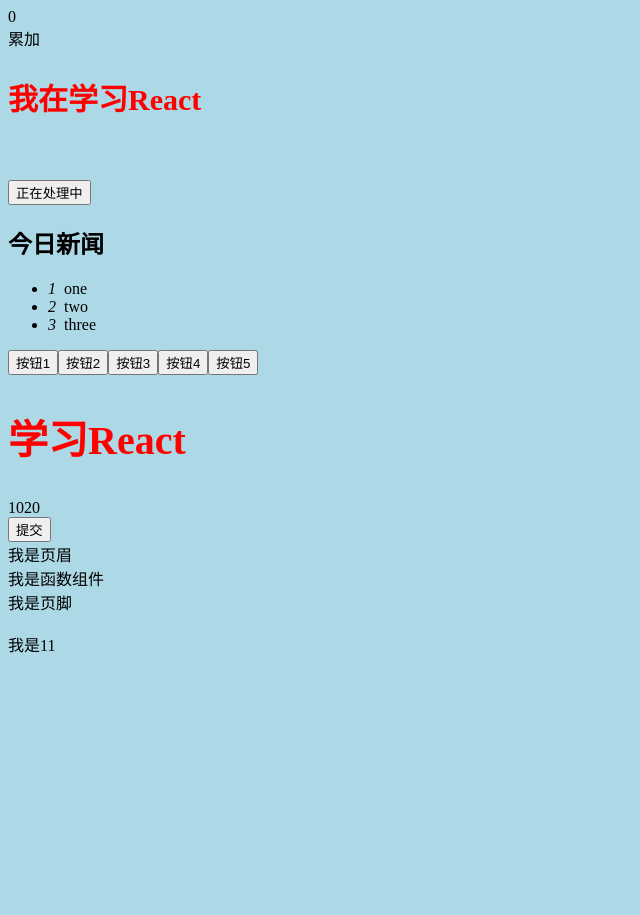
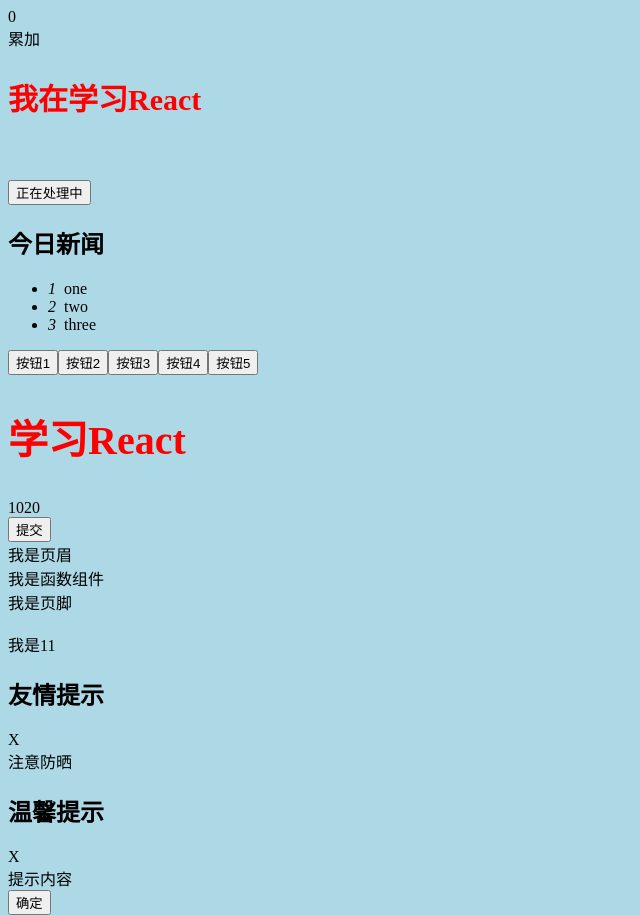
Before and after one commit to web-ljc/stu-react, a React app in the folder demo071501/: page / in a window 1280 px wide. Shown: the whole page, without its empty margins (0-640 px from the left). Before the commit the page ends 808 px from the top, so only its background shows below. Built offline with nearby package versions, Linux system fonts and the light colour scheme; no server answers.

Commit message:
feat: 12组件封装

```diff
--- /dev/null
+++ b/demo071501/src/components/Dialog.jsx
@@ -0,0 +1,35 @@
+import React from "react"
+import PropTypes from "prop-types"
+
+const Dialog = function Dialog(props) {
+    let {title, content, children} = props
+    children = React.Children.toArray(children)
+
+    return (
+        <div className="dialog-box">
+            <div className="header">
+                <h2>{title}</h2>
+                <span>X</span>
+            </div>
+            <div className="main">{content}</div>
+            {
+                children.length ? (
+                    <div className="footer">
+                        {children}
+                    </div>
+                ): null
+            }
+        </div>
+    )
+}
+/* 属性校验 */
+Dialog.defaultProps = {
+    title: '温馨提示',
+    content: '提示内容'
+}
+Dialog.propTypes = {
+    title: PropTypes.string,
+    content: PropTypes.string.isRequired
+}
+
+export default Dialog
--- a/demo071501/src/index.jsx
+++ b/demo071501/src/index.jsx
@@ -3,6 +3,7 @@ import ReactDOM from 'react-dom/client';
 import '@/index.less';
 import { createElement, render } from './jsxHandle';
 import DemoFunction from '@/views/DemoFunction';
+import Dialog from '@/components/Dialog';
 
 const root = ReactDOM.createRoot(document.getElementById('root'));
 
@@ -161,6 +162,10 @@ root.render(
             <span slot="header">我是页眉</span>
         </DemoFunction>
         <DemoFunction title={11} />
+        <Dialog title="友情提示" content="注意防晒" />
+        <Dialog>
+            <button>确定</button>
+        </Dialog>
     </>
 );
 
```
